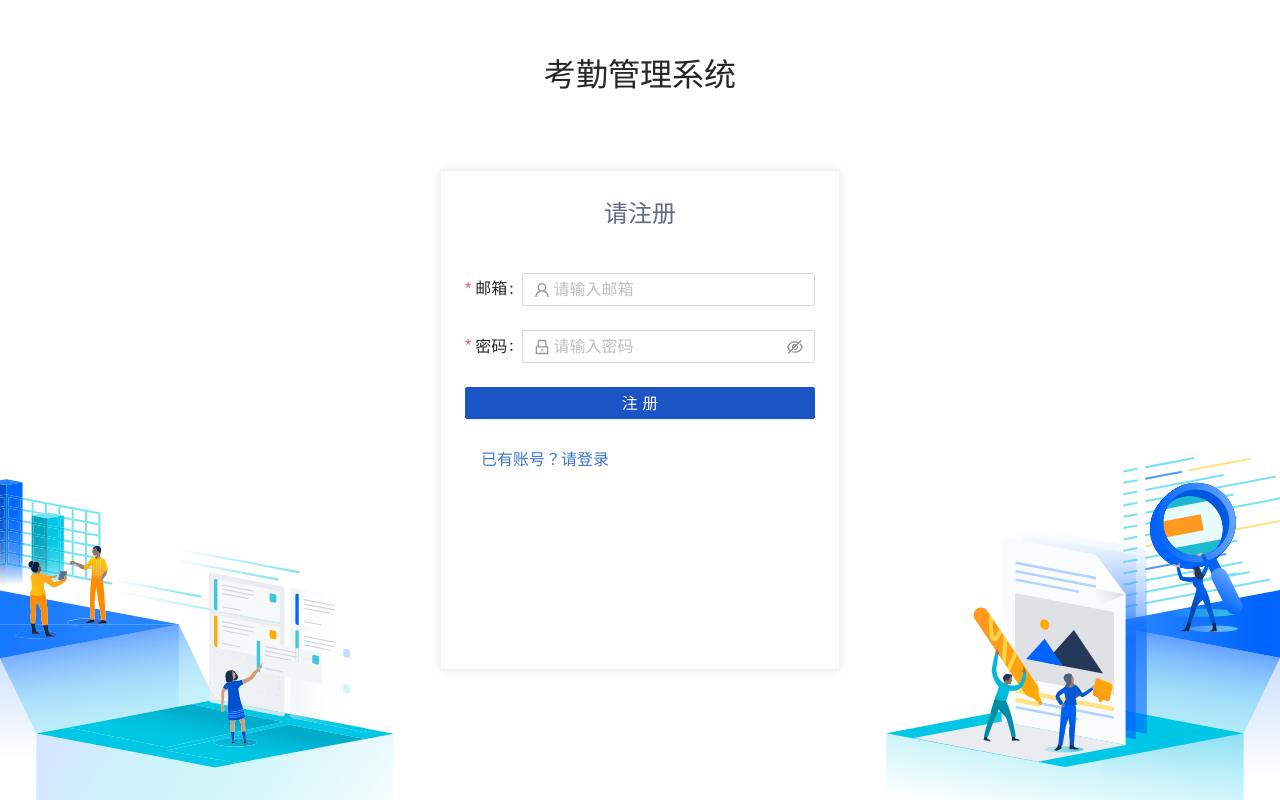
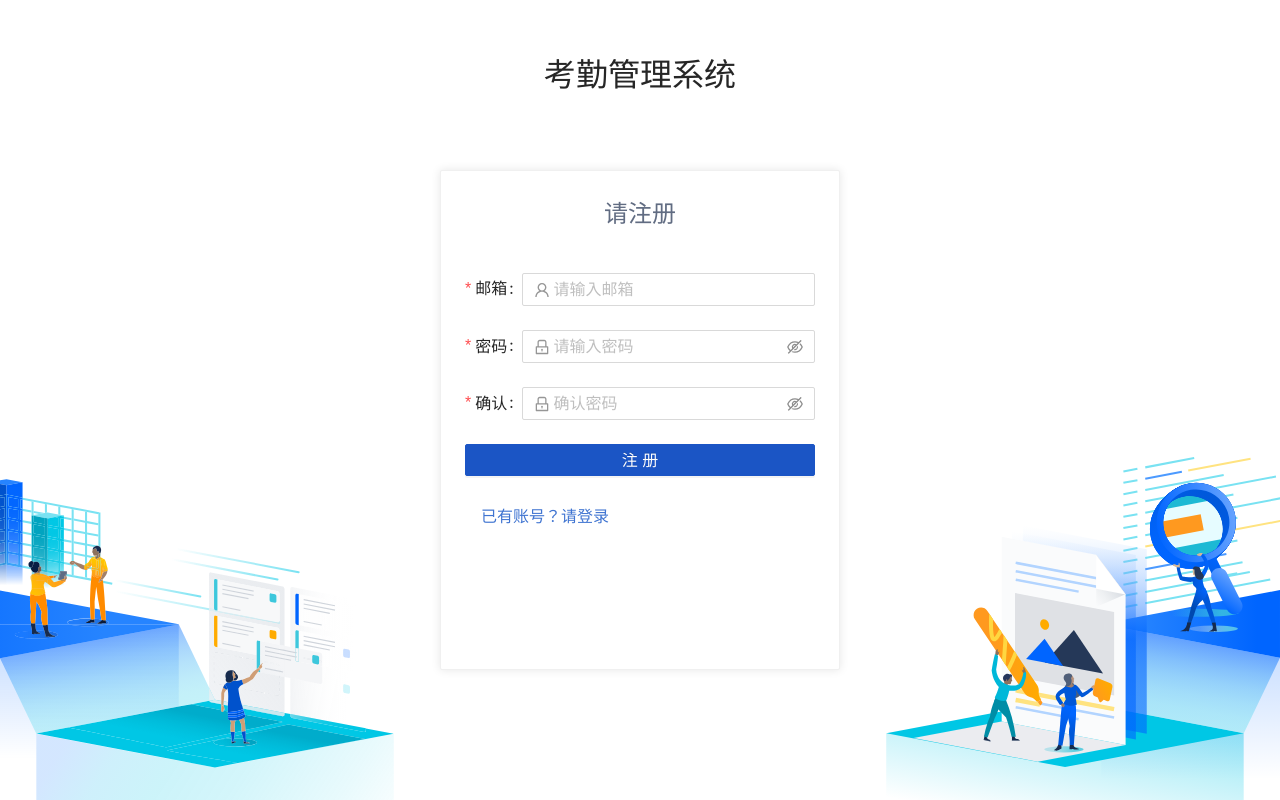
Before and after one commit to sinsong/-school-peixun-frontend, a React (Create React App) app: page / in a window 1280 px wide. Both pictures are taken after a click on the button "没有账号？请注册账号". Built offline with nearby package versions, Linux system fonts and the light colour scheme.

Commit message:
重构注册逻辑

```diff
--- a/db.json
+++ b/db.json
@@ -14,6 +14,12 @@
       "email": "someone@example.com",
       "password": "$2a$10$BIMUCVjQ7UWPL09fhJ0eReHinr1vaLrPz1ZhRtDLePRSK0chjCvvu",
       "id": 3
+    },
+    {
+      "email": "hehe@hehe.com",
+      "password": "$2a$10$FPymHZXLJqZSnaHXZ/axxOV5NG2f839/uhjfzXy/t2nXMuBGpUllW",
+      "cpassword": "hehe",
+      "id": 4
     }
   ]
 }
--- a/src/pages/authentication/components/Register.jsx
+++ b/src/pages/authentication/components/Register.jsx
@@ -1,5 +1,5 @@
 import { useAuth } from "../../../context/auth-context"
-import { Button, Form, Input } from "antd"
+import { Button, Form, Input, notification } from "antd"
 import { UserOutlined, LockOutlined } from "@ant-design/icons"
 
 const Item = Form.Item // 用来缩写
@@ -7,11 +7,18 @@ const Item = Form.Item // 用来缩写
 export const Register = () => {
   const { register } = useAuth()
 
-  const handleSubmit = (event) => {
-    event.preventDefault();
-    const email = event.target[0].value;
-    const password = event.target[1].value;
-    register({email, password})
+  const handleSubmit = ({cpassword, ...value}) => {
+    if (cpassword === value.password)
+    {
+      register(value)
+    }
+    else
+    {
+      notification["error"]({
+        message: "注册失败",
+        description: "密码不匹配"
+      })
+    }
   }
 
   return (
@@ -32,6 +39,14 @@ export const Register = () => {
       ]}>
         <Input.Password prefix={<LockOutlined />} placeholder="请输入密码" className="site-form-item-icon" />
       </Form.Item>
+      <Form.Item label="确认" name="cpassword" rules={[
+        {
+          required: true,
+          message: "密码不一致"
+        }
+      ]}>
+        <Input.Password prefix={<LockOutlined />} placeholder="确认密码" className="site-form-item-icon" />
+      </Form.Item>
       <Form.Item>
         <Button style={{width: "100%"}} type={"primary"} htmlType={"submit"}>注册</Button>
       </Form.Item>
```
